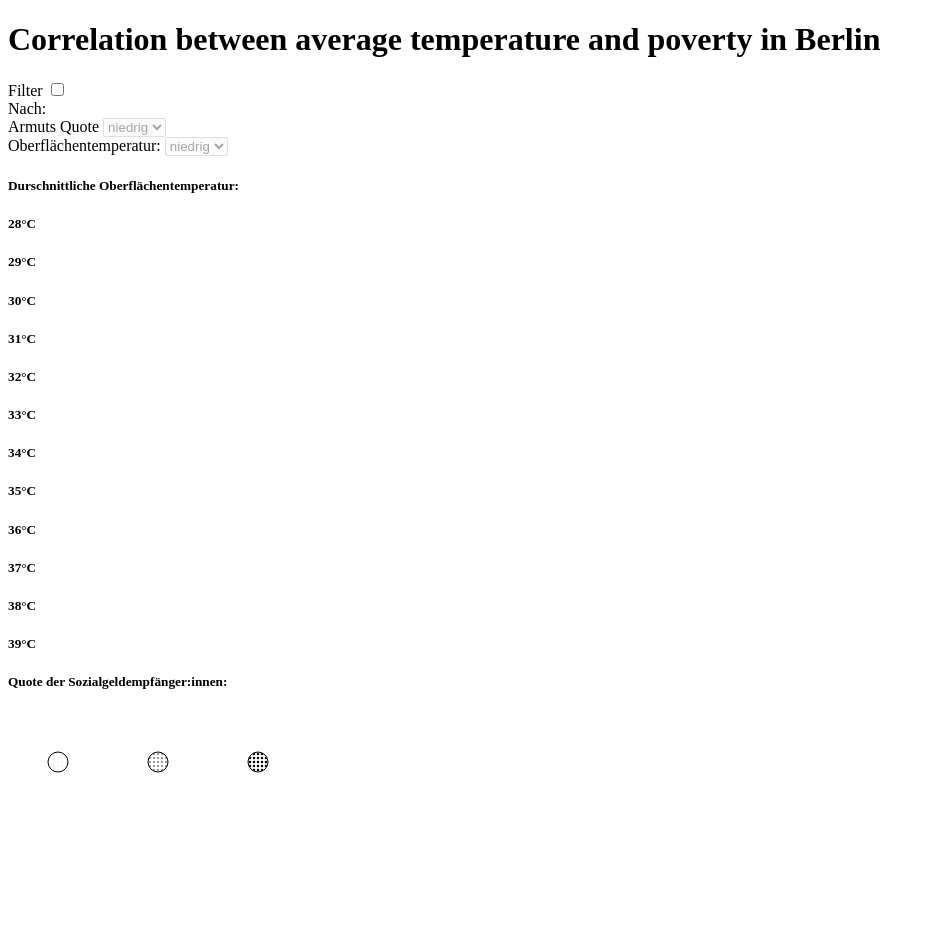
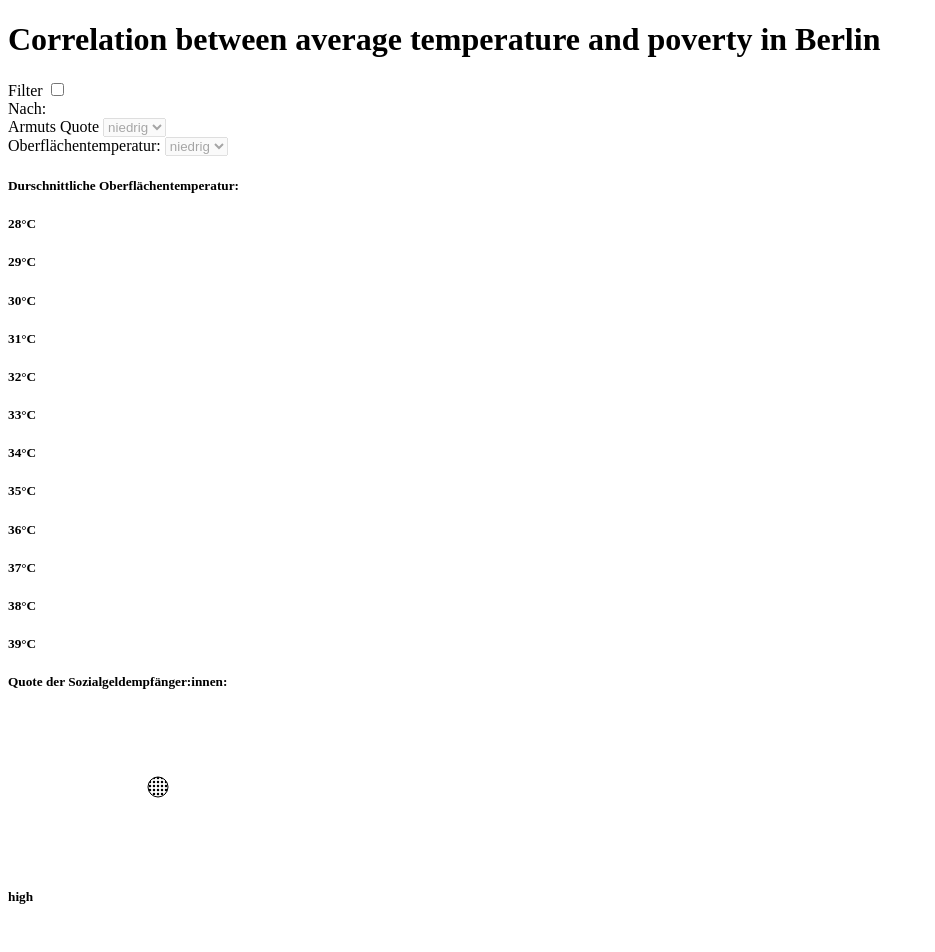
Before and after one commit to more-ginger/taz-heat, a SvelteKit app in the folder heat-app/: page /correlationmap in a window 1280 px wide. Shown: the top 952 px of the page, without its empty margins (0-935 px from the left). Built offline with nearby package versions, Linux system fonts and the light colour scheme.

Commit message:
feat: dots legend for income levels

```diff
--- a/heat-app/src/lib/components/correlationmap/Legend.svelte
+++ b/heat-app/src/lib/components/correlationmap/Legend.svelte
@@ -5,9 +5,10 @@
   interface Props {
     heatDomain: number[];
     heatScale: (temp: number) => string;
+    incomeDomain: string[];
   }
 
-  let { heatDomain, heatScale }: Props = $props();
+  let { heatDomain, heatScale, incomeDomain }: Props = $props();
   let povertyLevels = ["Niedrig", "Mittel", "Hoch"];
 </script>
 
@@ -36,17 +37,21 @@
       <h5 class="m-2">Quote der Sozialgeldempfänger:innen:</h5>
     </div>
     <div>
-      {#each povertyLevels as level}
-        <svg width="100" height="100">
+      {#each incomeDomain as level}
+      <div class="flex">
+        <svg class="w-10 h-10">
           <Pattern/>
-          {#if level === "Hoch"}
-            <circle cx="50" cy="50" r=10 fill="url(#dots-large)" stroke="black"></circle>
-          {:else if level === "Mittel"}
-            <circle cx="50" cy="50" r=10 fill="url(#dots-medium)" stroke="black"></circle>
-          {:else if level === "Niedrig"}
-            <circle cx="50" cy="50" r=10 fill="url(#dots-small)" stroke="black"></circle>
-          {/if}
+          <circle
+            cx="50%"
+            cy="50%"
+            r=10
+            fill={`url(#dots-${level})`}
+            stroke="black"
+          >
+          </circle>
         </svg>
+        <h5>{level}</h5>
+      </div>
       {/each}
     </div>
   </div>
--- a/heat-app/src/lib/components/correlationmap/Pattern.svelte
+++ b/heat-app/src/lib/components/correlationmap/Pattern.svelte
@@ -1,11 +1,11 @@
 <defs>
-    <pattern id="dots-large" patternUnits="userSpaceOnUse" width="4" height="4">
+    <pattern id="dots-high" patternUnits="userSpaceOnUse" width="4" height="4">
     <circle cx="2" cy="2" r="1.25" fill="currentColor" />
     </pattern>
     <pattern id="dots-medium" patternUnits="userSpaceOnUse" width="4" height="4">
     <circle cx="2" cy="2" r="0.75" fill="currentColor" />
     </pattern>
-    <pattern id="dots-small" patternUnits="userSpaceOnUse" width="4" height="4">
+    <pattern id="dots-low" patternUnits="userSpaceOnUse" width="4" height="4">
     <circle cx="2" cy="2" r="0.25" fill="currentColor" />
     </pattern>
 </defs>
--- a/heat-app/src/lib/components/correlationmap/Region.svelte
+++ b/heat-app/src/lib/components/correlationmap/Region.svelte
@@ -35,11 +35,11 @@
     >
     </path>
     {#if feature.properties.sgb_cat == "high"}
-      <path d={path} fill="url(#dots-large)" {opacity}></path>
+      <path d={path} fill="url(#dots-high)" {opacity}></path>
     {:else if feature.properties.sgb_cat == "medium"}
       <path d={path} fill="url(#dots-medium)" {opacity}></path>
     {:else if feature.properties.sgb_cat == "low"}
-      <path d={path} fill="url(#dots-small)" {opacity}> </path>
+      <path d={path} fill="url(#dots-low)" {opacity}> </path>
     {/if}
   </g>
 {/if}
--- a/heat-app/src/routes/correlationmap/+page.svelte
+++ b/heat-app/src/routes/correlationmap/+page.svelte
@@ -27,6 +27,11 @@
   // Redid interpolation to add the ivory color as mid-point
   let heatColors = piecewise(interpolateRgb, ["#005AF5", "#F9EFE3", "#FF0000"]);
   let heatScale = $derived(scaleSequential([heatMin, heatMax], heatColors));
+
+
+  // income levels domain for legend
+  let incomeLabels =  $derived(data.features?.map((d) => d.properties?.lst_cat))
+  let incomeDomain = $derived(incomeLabels.filter((l, i) => incomeLabels.indexOf(l) === i))
 </script>
 
 <div
@@ -47,6 +52,7 @@
     <Legend
       heatDomain={[heatMin, heatMax]}
       {heatScale}
+      {incomeDomain}
     >
     </Legend>
   </div>
```
